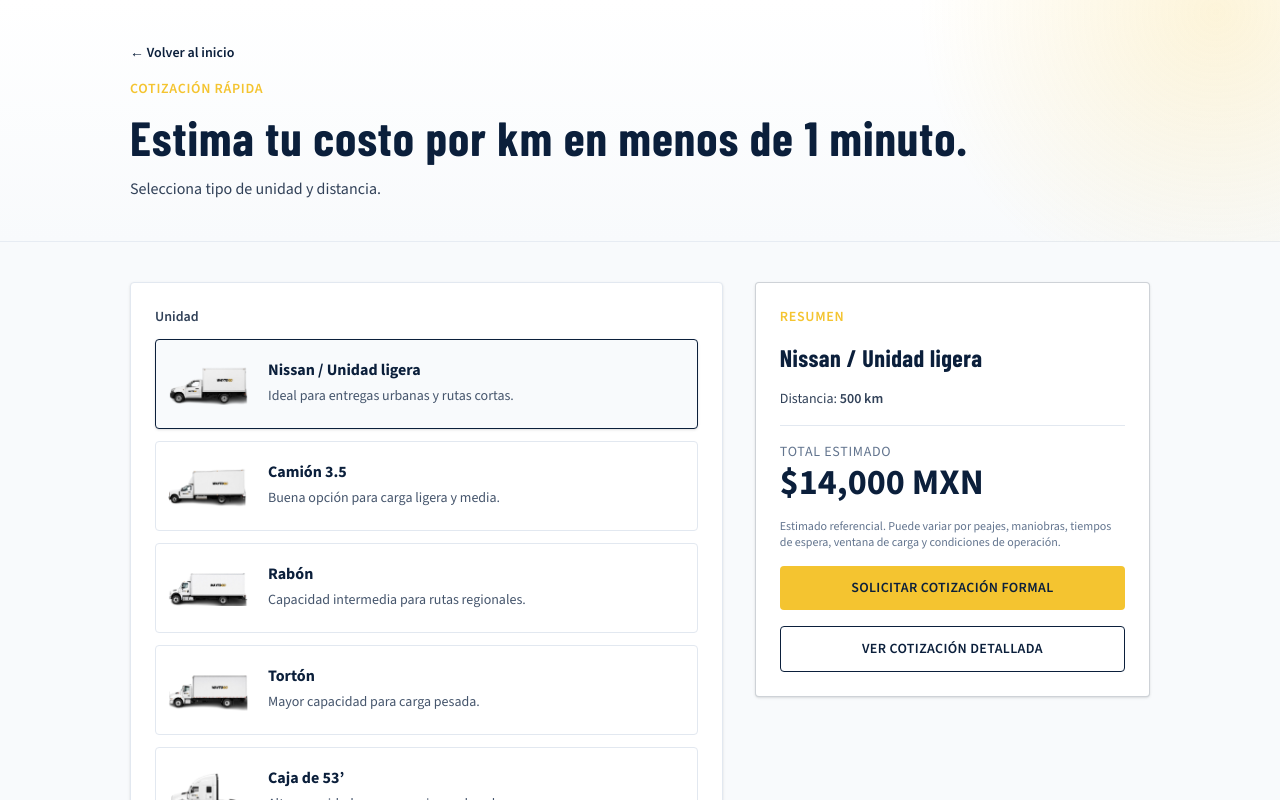
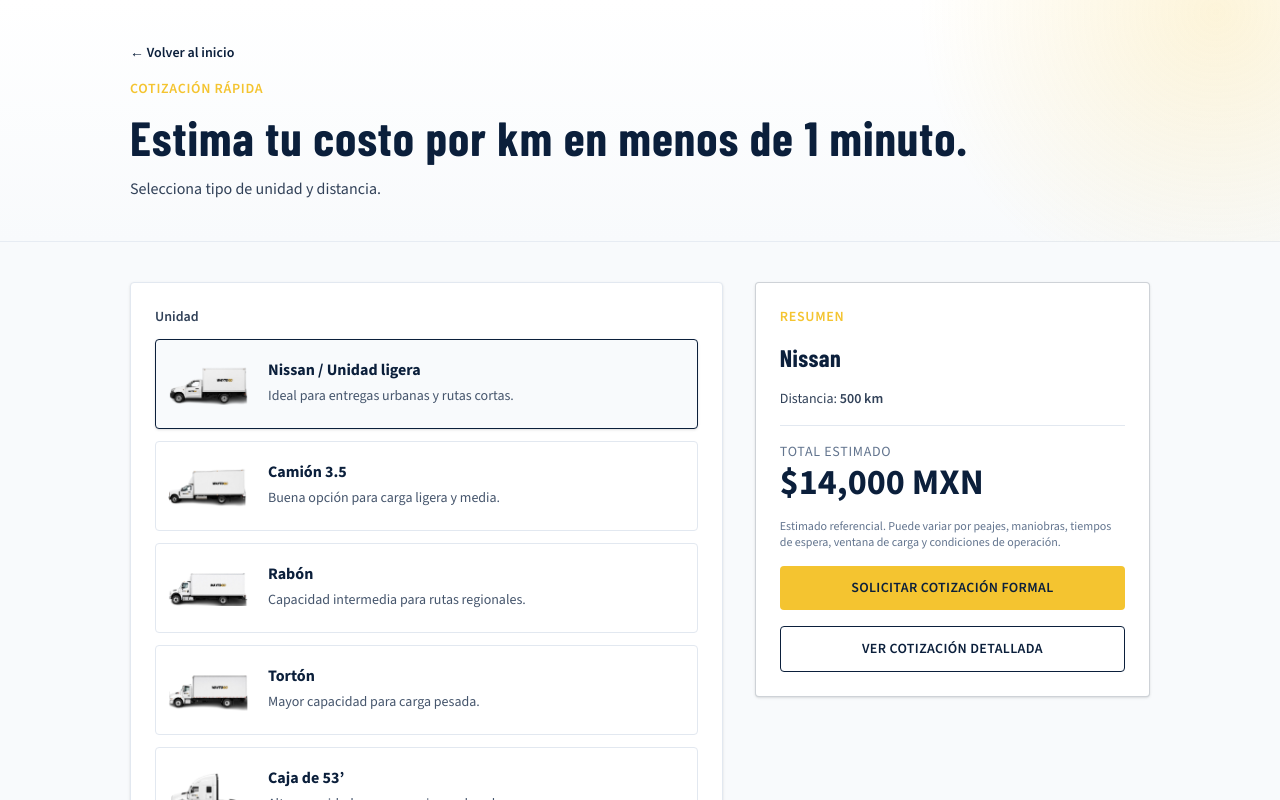
Before and after one commit to fernandotenchipe/WTG-web, a Next.js app: page /cotizacion in a window 1280 px wide. Shown: the top 800 px of the page. Built offline with nearby package versions, Linux system fonts and the light colour scheme.

Commit message:
solo nombre

```diff
--- a/app/cotizacion/page.tsx
+++ b/app/cotizacion/page.tsx
@@ -96,6 +96,7 @@ export default function CotizacionPage() {
     () => units.find((unit) => unit.id === selectedUnitId) ?? units[0],
     [selectedUnitId],
   );
+  const selectedUnitDisplayName = selectedUnit.name.split(" /")[0];
 
   const [submitStatus, setSubmitStatus] = useState<"idle" | "sending" | "sent" | "error">("idle");
   const estimatedTotal = selectedUnit.ratePerKm * distanceKm;
@@ -254,7 +255,7 @@ export default function CotizacionPage() {
               Resumen
             </p>
             <h2 className="text-2xl leading-tight font-bold text-[var(--navy-900)]">
-              {selectedUnit.name}
+              {selectedUnitDisplayName}
             </h2>
             <p className="text-sm text-slate-700">
               Distancia: <span className="font-semibold">{distanceKm} km</span>
@@ -443,7 +444,7 @@ export default function CotizacionPage() {
 
                 <div className="rounded-sm border border-slate-200 bg-slate-50 p-4 text-sm text-slate-700">
                   <p className="font-semibold text-[var(--navy-900)]">Referencia de la cotización rápida</p>
-                  <p className="mt-2">Unidad: {selectedUnit.name}</p>
+                  <p className="mt-2">Unidad: {selectedUnitDisplayName}</p>
                   <p>Distancia: {distanceKm} km</p>
                   <p>Total referencial: {currencyFormatter.format(detailedEstimate)}</p>
                 </div>
@@ -454,7 +455,7 @@ export default function CotizacionPage() {
                   Resumen operativo
                 </p>
                 <div className="space-y-2 rounded-sm border border-slate-200 bg-white p-4 text-sm text-slate-700">
-                  <p><span className="font-semibold text-[var(--navy-900)]">Unidad:</span> {selectedUnit.name}</p>
+                  <p><span className="font-semibold text-[var(--navy-900)]">Unidad:</span> {selectedUnitDisplayName}</p>
                   <p><span className="font-semibold text-[var(--navy-900)]">Carga:</span> {cargoType}</p>
                   <p><span className="font-semibold text-[var(--navy-900)]">Ruta:</span> {distanceKm} km</p>
                   <p><span className="font-semibold text-[var(--navy-900)]">Referencia:</span> {currencyFormatter.format(detailedEstimate)}</p>
```
